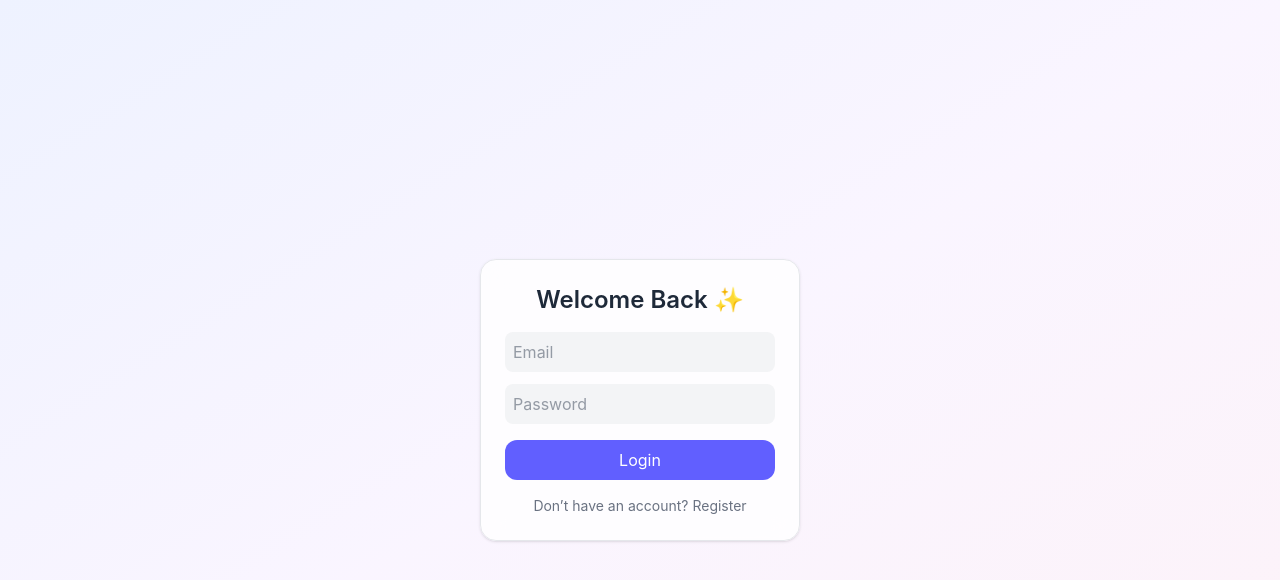
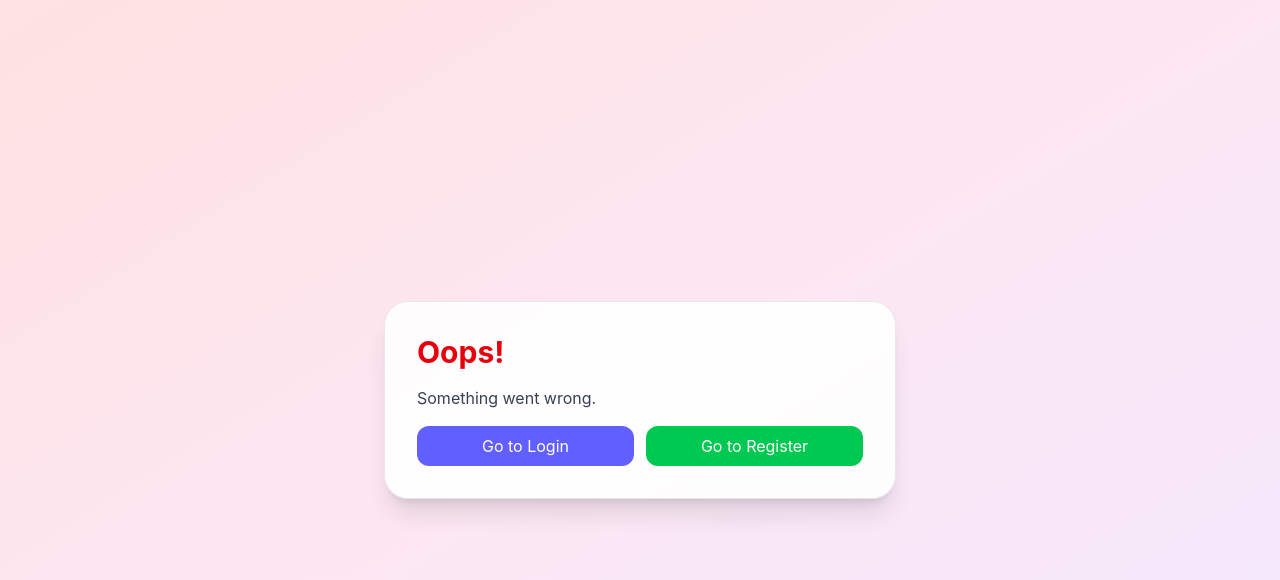
Before and after one commit to Kanchie-Vaghela/neuro-notes, a React app in the folder frontend/: page /error in a window 1280 px wide. Before the commit this address led to /login. Shown: the top 580 px of the page. Built offline with nearby package versions, Linux system fonts and the light colour scheme; the HTML template or start-up script is replaced by a standard one.

Commit message:
fix: auth

```diff
--- a/frontend/src/App.jsx
+++ b/frontend/src/App.jsx
@@ -1,20 +1,25 @@
-import { Routes, Route, Navigate } from "react-router-dom"
+import { Routes, Route, Navigate, useNavigate } from "react-router-dom"
 import { useState } from "react"
 import Login from "./pages/Login"
 import Register from "./pages/Register"
 import Home from "./pages/Home"
+import ErrorPage from "./error/Error"
 
 function App() {
-  const [token, setToken] = useState(() => localStorage.getItem("token"))
+  const navigate = useNavigate()
+  const [token, setToken] = useState(() => sessionStorage.getItem("token"))
 
   const handleSetToken = (newToken) => {
-    localStorage.setItem("token", newToken)
+    if (newToken) {
+      sessionStorage.setItem("token", newToken)
+    }
     setToken(newToken)
   }
 
   const handleLogout = () => {
-    localStorage.removeItem("token")
+    sessionStorage.removeItem("token")
     setToken(null)
+    navigate("/login")
   }
 
   return (
@@ -43,6 +48,8 @@ function App() {
         }
       />
 
+      <Route path="/error" element={<ErrorPage />} />
+
       {/* Default redirect */}
       <Route
         path="*"
--- /dev/null
+++ b/frontend/src/error/Error.jsx
@@ -0,0 +1,39 @@
+import { useLocation, useNavigate } from "react-router-dom"
+
+const ErrorPage = () => {
+  const location = useLocation()
+  const navigate = useNavigate()
+
+  const message = location.state?.message || "Something went wrong."
+  const detail = location.state?.detail
+
+  return (
+    <div className="min-h-screen flex items-center justify-center bg-gradient-to-br from-red-100 via-pink-100 to-purple-100">
+      <div className="bg-white/90 p-8 rounded-3xl shadow-xl border border-gray-200 max-w-lg w-full">
+        <h1 className="text-3xl font-bold text-red-600 mb-4">Oops!</h1>
+        <p className="text-gray-700 mb-4">{message}</p>
+        {detail && (
+          <pre className="text-xs text-gray-500 bg-gray-100 p-4 rounded-xl overflow-x-auto mb-4">
+            {detail}
+          </pre>
+        )}
+        <div className="grid gap-3 sm:grid-cols-2">
+          <button
+            onClick={() => navigate("/login")}
+            className="w-full bg-indigo-500 hover:bg-indigo-600 text-white py-2 rounded-xl transition"
+          >
+            Go to Login
+          </button>
+          <button
+            onClick={() => navigate("/register")}
+            className="w-full bg-green-500 hover:bg-green-600 text-white py-2 rounded-xl transition"
+          >
+            Go to Register
+          </button>
+        </div>
+      </div>
+    </div>
+  )
+}
+
+export default ErrorPage
--- a/frontend/src/pages/Home.jsx
+++ b/frontend/src/pages/Home.jsx
@@ -40,9 +40,18 @@ export default function Home({ token, logout }) {
   const fetchSessions = async () => {
     try {
       const data = await apiRequest("/sessions", "GET", null, token);
-      setSessions(data);
+      if (Array.isArray(data)) {
+        setSessions(data);
+      } else {
+        console.error("Unexpected sessions response:", data);
+        setSessions([]);
+      }
     } catch (err) {
       console.error(err);
+      if (err.status === 401) {
+        logout();
+      }
+      setSessions([]);
     }
   };
 
--- a/frontend/src/pages/Login.jsx
+++ b/frontend/src/pages/Login.jsx
@@ -24,7 +24,6 @@ const Login = ({ setToken }) => {
       })
 
       if (data.token) {
-        localStorage.setItem("token", data.token)
         setToken(data.token)
 
         // 🔥 redirect after login
--- a/frontend/src/pages/Register.jsx
+++ b/frontend/src/pages/Register.jsx
@@ -32,7 +32,6 @@ const Register = ({ setToken }) => {
         })
 
         if (loginData.token) {
-          localStorage.setItem("token", loginData.token)
           setToken(loginData.token)
 
           // ✅ redirect
--- a/frontend/src/utils/api.js
+++ b/frontend/src/utils/api.js
@@ -10,5 +10,14 @@ export const apiRequest = async (endpoint, method, body, token) => {
     body: body ? JSON.stringify(body) : undefined
   })
 
-  return res.json()
+  const data = await res.json().catch(() => ({}))
+
+  if (!res.ok) {
+    const error = new Error(data.message || "Request failed")
+    error.status = res.status
+    error.data = data
+    throw error
+  }
+
+  return data
 }
```
Also changed, not shown: 1 other file (tests, documents, lock files or other folders).
